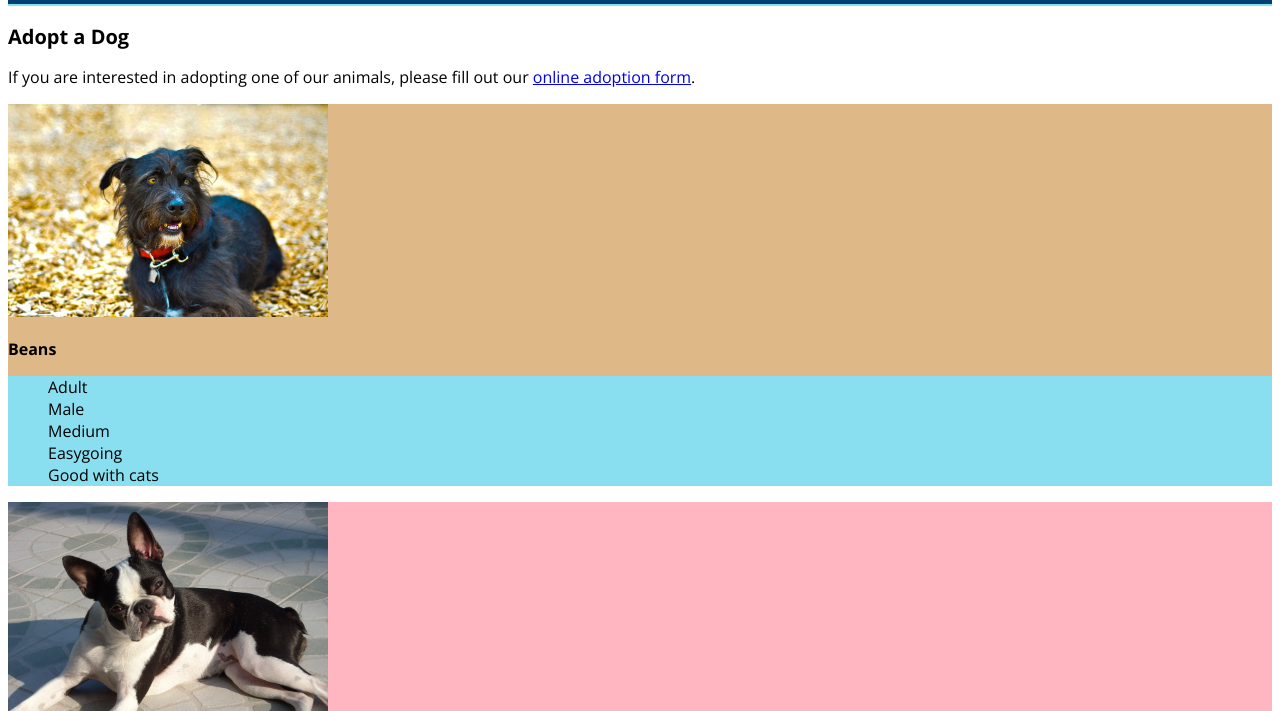
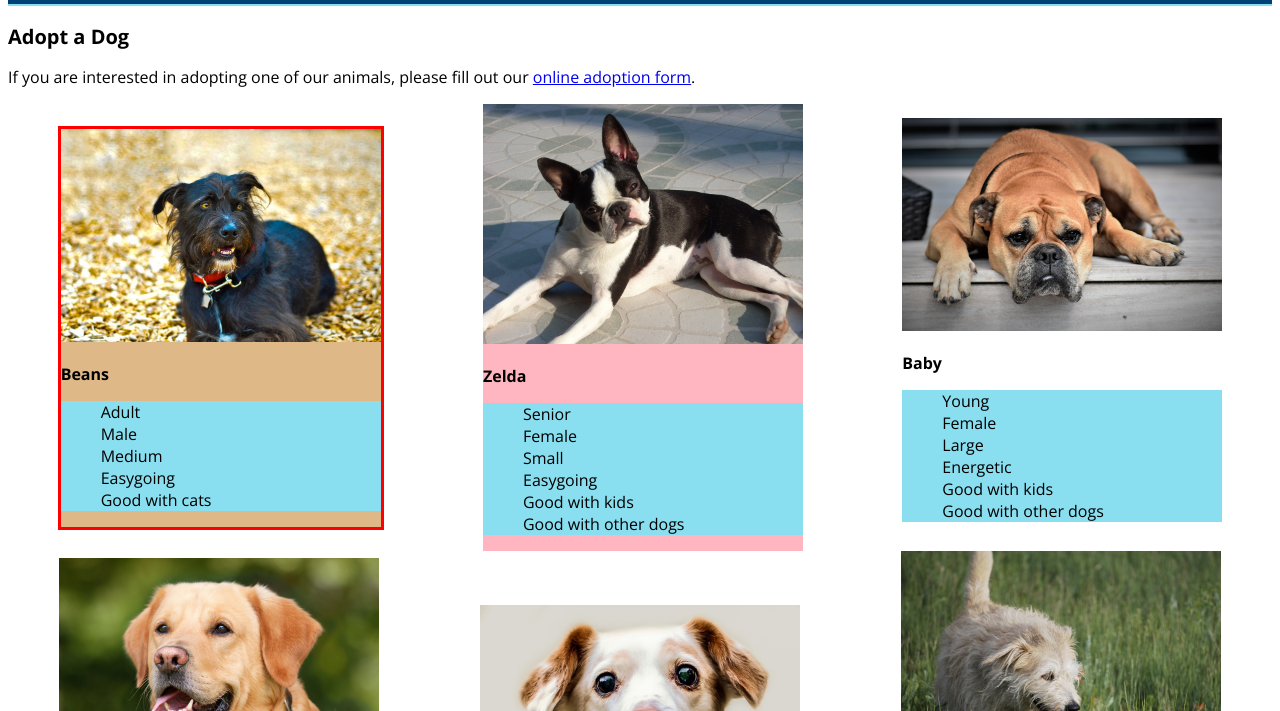
Before and after one commit to Momentum-Team-17/css-dog-adoption-CandaceAndrews, a plain HTML site: page index.html in a window 1280 px wide. Shown: the part 89-800 px from the top of the page. Drawn offline with nearby package versions, Linux system fonts and the light colour scheme.

Commit message:
Applied flex-box to dog_listing section

```diff
--- a/dog_adopt_homepage.css
+++ b/dog_adopt_homepage.css
@@ -26,6 +26,14 @@ h2 {
     border-color: red; */
 }
 
+.dog_listing {
+    display: flex;
+    flex-wrap: wrap;
+    justify-content: space-around;
+    align-items: center;
+
+}
+
 .dog_listing p {
     font-weight: bold;
 }
@@ -33,10 +41,13 @@ h2 {
 ul {
     list-style-type: none;
     background-color: #89DEEF;
+
 }
 
 .bean {
     background-color: burlywood;
+    border: solid;
+    border-color: red;
 }
 
 .zelda {
```
